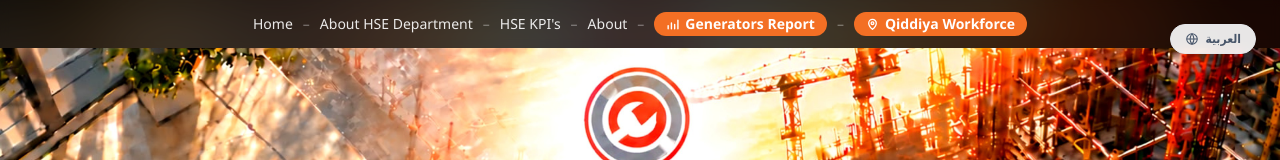
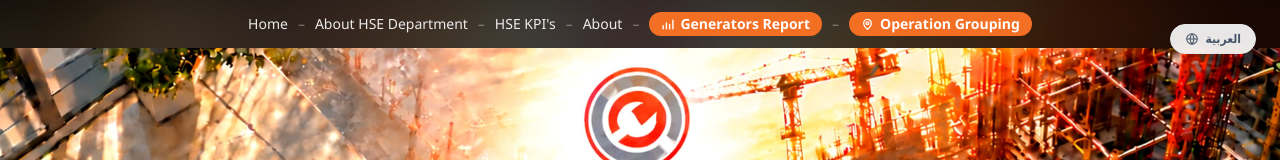
Before and after one commit to mouatazelsherbiny-svg/First-Fix-HSE, a Next.js app: page /login in a window 1280 px wide. Shown: the top 160 px of the page. Built offline with nearby package versions, Linux system fonts and the light colour scheme; no server answers.

Commit message:
Login: rename map button to Operation Grouping

```diff
--- a/components/LandingHero.tsx
+++ b/components/LandingHero.tsx
@@ -151,7 +151,7 @@ export default function LandingHero({ children, variant = "default" }: LandingHe
                   <path d="M12 21s7-6.2 7-11.5A7 7 0 0 0 5 9.5C5 14.8 12 21 12 21z" />
                   <circle cx="12" cy="9.5" r="2.5" />
                 </svg>
-                Qiddiya Workforce
+                Operation Grouping
               </a>
             </>
           )}
```
